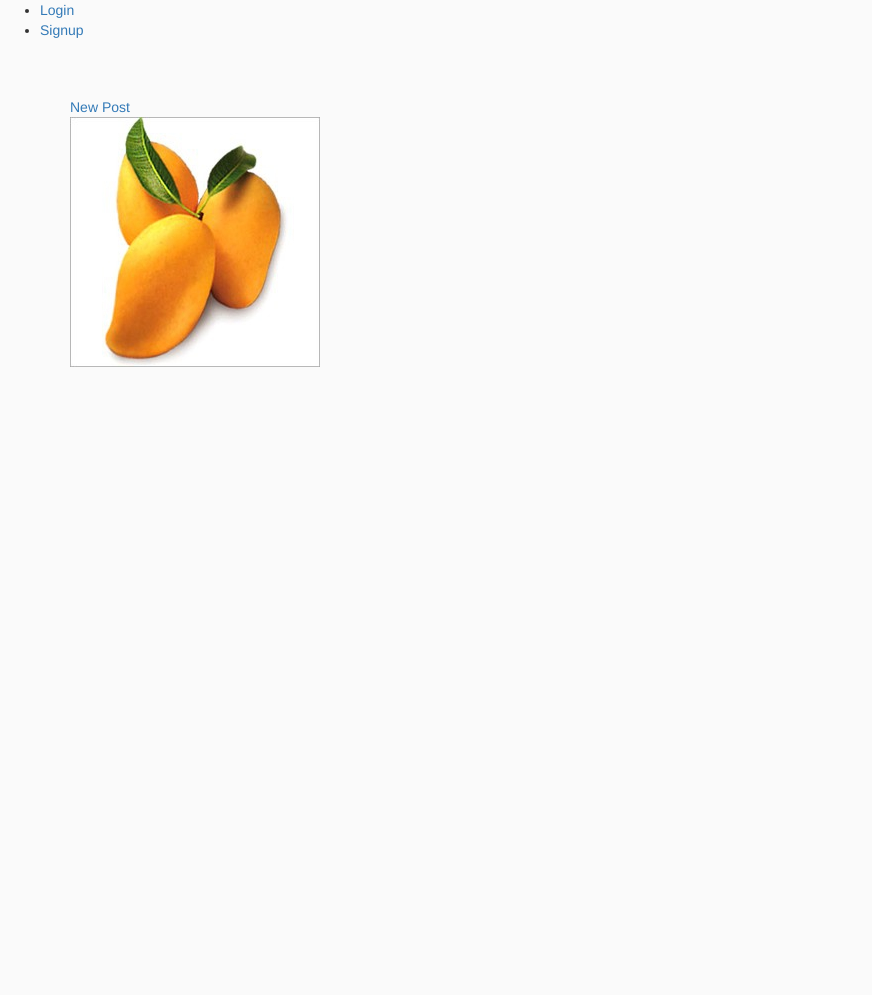
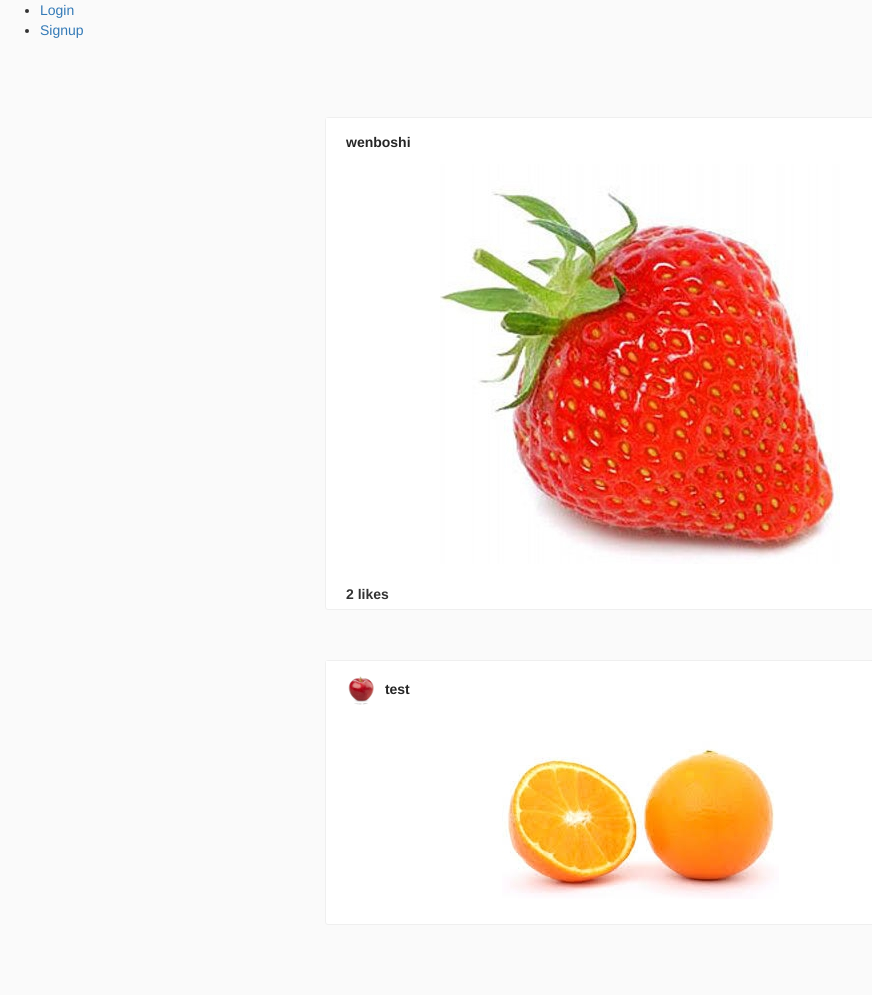
Before and after one commit to LittleNotch/Instagram, a Django app: page /insta/posts/ in a window 1280 px wide. Shown: the whole page, without its empty margins (0-872 px from the left). Before the commit the page ends 367 px from the top, so only its background shows below. Run offline with Django 3.2, Linux system fonts and the light colour scheme; data comes from the database, SQL or seed files in the repository; some libraries are stand-ins or nearby versions.

Commit message:
dislay author of a post, the count of likes

```diff
--- a/Insta/admin.py
+++ b/Insta/admin.py
@@ -1,8 +1,8 @@
 from django.contrib import admin
 
-from Insta.models import Post, PostTwo, InstaUser
+from Insta.models import Post, InstaUser, Like
 
 # Register your models here.
 admin.site.register(Post)
-admin.site.register(PostTwo)
 admin.site.register(InstaUser)
+admin.site.register(Like)
--- a/Insta/models.py
+++ b/Insta/models.py
@@ -5,28 +5,6 @@ from imagekit.models import ProcessedImageField
 from django.urls import reverse
 
 # Create your models here.
-
-class Post(models.Model):
-    title = models.TextField(blank=True, null=True)
-    image = ProcessedImageField(
-        upload_to='static/images/posts',
-        format='JPEG',
-        options={'quality':100},
-        blank=True,
-        null=True
-    )
-    def get_absolute_url(self):
-        return reverse("post_detail", args=[str(self.id)])
-
-class PostTwo(models.Model):
-    title = models.TextField(blank=True, null=True)
-    image = ProcessedImageField(
-        upload_to='static/images/posts',
-        format='JPEG',
-        options={'quality':100},
-        blank=True,
-        null=True
-    )
 
 class InstaUser(AbstractUser):
     profile_pic = ProcessedImageField(
@@ -36,3 +14,42 @@ class InstaUser(AbstractUser):
         blank=True,
         null=True
     )
+
+class Post(models.Model):
+    author = models.ForeignKey(
+        InstaUser,
+        on_delete=models.CASCADE,
+        related_name='my_posts'
+    )
+    title = models.TextField(blank=True, null=True)
+    image = ProcessedImageField(
+        upload_to='static/images/posts',
+        format='JPEG',
+        options={'quality':100},
+        blank=True,
+        null=True
+    )
+    def get_like_count(self):
+        return self.likes.count()
+
+    def get_absolute_url(self):
+        return reverse("post_detail", args=[str(self.id)])
+
+
+class Like(models.Model):
+    post = models.ForeignKey(
+        Post,
+        on_delete=models.CASCADE,
+        related_name='likes'
+        )
+    user = models.ForeignKey(
+        InstaUser,
+        on_delete=models.CASCADE,
+        related_name='likes'
+        )
+
+    class Meta:
+        unique_together = ('post', 'user')
+
+    def __str__(self):
+        return 'Like: ' + self.user.username + ' likes ' + self.post.title
--- a/templates/index.html
+++ b/templates/index.html
@@ -1,18 +1,36 @@
-{% extends 'base.html' %}
+{% extends "base.html" %}
 
-{% block content%}
+{% block content %}
 
-<div>
-    <a href="{% url 'new_post' %}">New Post</a>
-</div>
-<div>
+<div class="cards-listing">
+    {% for post in object_list %}
+        <div class="row">
+            <div class="card view-update {{ post.pk }}">
+                <div class="card__panel-head">
+                    <div class="poster__info">
+                        <a href="{% url 'helloworld' %}" class="poster__name">
+                            {% if post.author.profile_pic %}
+                                <img class="poster__profilepic" src="/{{ post.author.profile_pic }}">
+                            {% endif %}
+                            {{ post.author.username }}
+                        </a>
 
-    {% for post in object_list %}
-       <a href="{% url 'post_detail' post.id %}" >
-           <img src="/{{post.image}}">
-       </a>
+                    </div>
+                </div>
+                <a href="{% url 'post_detail' post.pk %}">
+                    <img class="card__main-image" src="/{{ post.image }}">
+                </a>
+                <div class="card__panel-body">
+                    <div class="likes">
+                        {% if post.get_like_count %}
+                            {{ post.get_like_count }} like{% if post.get_like_count > 1 %}s{% endif %}
+                        {% endif %}
+                    </div>
+
+                </div>
+            </div>
+        </div>
     {% endfor %}
-
 </div>
 
 {% endblock content %}
```
Also changed, not shown: Insta/migrations/0001_initial.py, Insta/migrations/0002_posttwo.py (deleted), Insta/migrations/0003_instauser.py (deleted), db.sqlite3, static/images/posts/apple_PpwM6nA.jpg (added), static/images/posts/orange_qzkv5hv.jpg (added), static/images/posts/strawberry_G6ji3tE.jpg (added), static/images/profiles/apple_5ueyuiS.jpg (added), static/images/profiles/mango.jpg (added), templates/base.html (line endings or trailing spaces).
